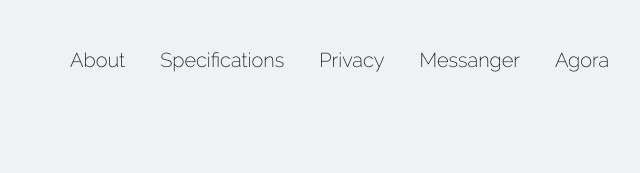
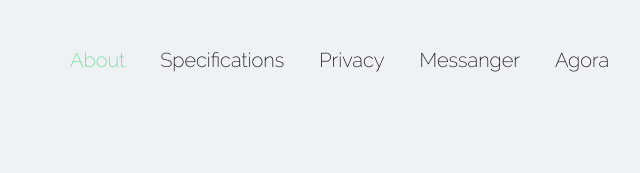
Before and after one commit to libercoinproject/libercoinproject.github.io, a plain HTML site: page index.html in a window 1280 px wide. In both pictures the pointer is over the link "About". Shown: the top 173 px of the page, 0-640 px from the left. Drawn offline with Linux system fonts and the light colour scheme; a web font is replaced by a local one.

Commit message:
Menu items hover (EN)

```diff
--- a/css/main.css
+++ b/css/main.css
@@ -72,7 +72,8 @@ a {
   margin-top: 0;
   margin-bottom: 0;
   text-decoration: none;
-  color: black; }
+  color: black;
+  transition: color .2s ease; }
   @media screen and (min-width: 1920px) {
     .menu-item {
       font-size: 30px; } }
@@ -107,6 +108,9 @@ a {
   @media screen and (max-width: 980px) {
     .menu-item:nth-child(3) {
       display: none; } }
+.menu-item:hover {
+  color: #5dda92;
+  transition: color .2s ease; }
 
 .header__socnetwork-circle-blocks {
   position: absolute;
```
